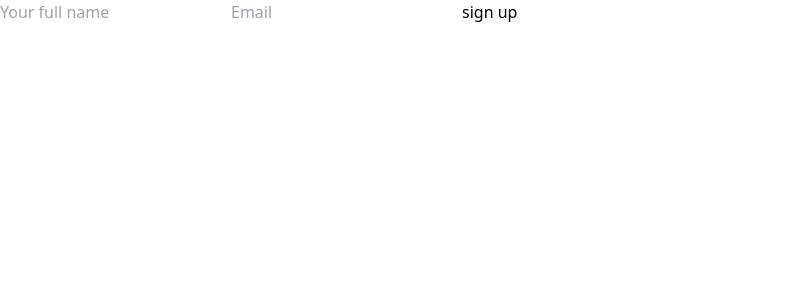
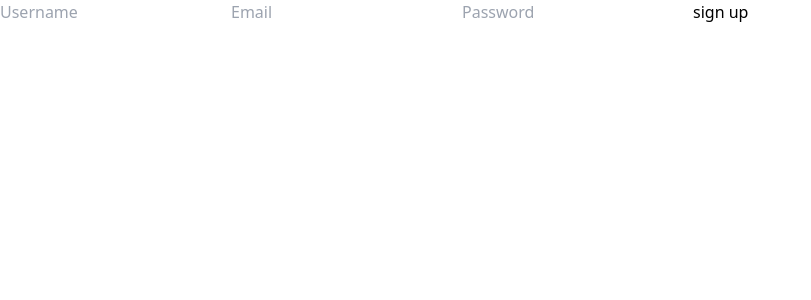
Before and after one commit to anandspaces/magadh-rasam, a React (Vite) app in the folder frontend/: page /register in a window 1280 px wide. Shown: the top 300 px of the page, without its empty margins (0-811 px from the left). Built offline with nearby package versions, Linux system fonts and the light colour scheme.

Commit message:
added password input

```diff
--- a/frontend/src/pages/Register.tsx
+++ b/frontend/src/pages/Register.tsx
@@ -4,6 +4,7 @@ import { useNavigate } from "react-router-dom";
 function Register() {
   const [username, setUsername] = useState("");
   const [email, setEmail] = useState("");
+  const [password, setPassword] = useState("");
   const navigate = useNavigate();
 
   function handleSubmit(e:any) {
@@ -17,7 +18,7 @@ function Register() {
     <form className="flex flex-col items-center justify-center" onSubmit={handleSubmit}>
       <input
         type="text"
-        placeholder="Your full name"
+        placeholder="Username"
         value={username}
         onChange={(e) => setUsername(e.target.value)}
         className="mb-4 w-2/3 sm:w-1/2 rounded-md border border-stone-200 p-2 focus:outline-none focus:ring focus:ring-orange-500"
@@ -29,6 +30,13 @@ function Register() {
         onChange={(e) => setEmail(e.target.value)}
         className="mb-4 w-2/3 sm:w-1/2 rounded-md border border-stone-200 p-2 focus:outline-none focus:ring focus:ring-orange-500"
       />
+      <input
+        type="password"
+        placeholder="Password"
+        value={password}
+        onChange={(e) => setPassword(e.target.value)}
+        className="mb-4 w-2/3 sm:w-1/2 rounded-md border border-stone-200 p-2 focus:outline-none focus:ring focus:ring-orange-500"
+      />
           <button className="rounded bg-orange-600 px-4 py-2 font-medium text-white">
             sign up
           </button>
```
